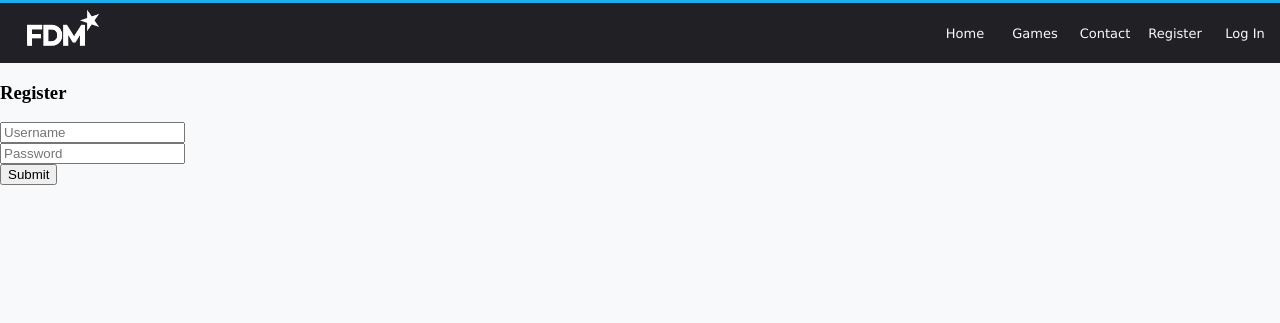
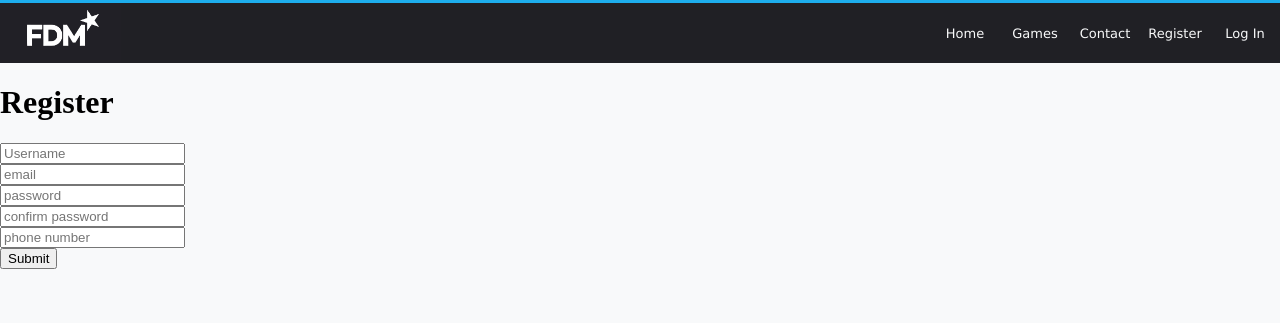
Before and after one commit to Newcastle-University-CSC2033-Group04/FDM, a Flask app: page /register in a window 1280 px wide. Shown: the top 323 px of the page. Run offline with Flask 2, Linux system fonts and the light colour scheme.

Commit message:
Change of registration page

```diff
--- a/Templates/register.html
+++ b/Templates/register.html
@@ -1,9 +1,10 @@
 {% extends "base.html" %}
 
 {% block content %}
+<link rel="stylesheet" type="text/css" href="{{ url_for('static',filename='registerStyle') }}">
 
     <div class="column is-5 is-offset-4">
-        <h3 class="title is-3">Register</h3>
+        <h1 class="title">Register</h1>
         <div class="box">
             <form method="POST">
                 <div class="field">
@@ -14,7 +15,22 @@
                 </div>
                 <div class="field">
                     <div class="control">
-                        {{ form.password(class="input", placeholder="Password") }}
+                        {{ form.password(class="input", placeholder="email") }}
+                    </div>
+                </div>
+                 <div class="field">
+                    <div class="control">
+                        {{ form.password(class="input", placeholder="password") }}
+                    </div>
+                </div>
+                 <div class="field">
+                    <div class="control">
+                        {{ form.password(class="input", placeholder="confirm password") }}
+                    </div>
+                </div>
+                 <div class="field">
+                    <div class="control">
+                        {{ form.password(class="input", placeholder="phone number") }}
                     </div>
                 </div>
                 <div>
--- a/app.py
+++ b/app.py
@@ -33,7 +33,10 @@ def register():
 
     if form.validate_on_submit():
         print(request.form.get('username'))
+        print(request.form.get('email'))
         print(request.form.get('password'))
+        print(request.form.get('confirm password'))
+        print(request.form.get('phone number'))
         return login()
 
     return render_template('register.html', form=form)
```
Also changed, not shown: templates/base.html (line endings or trailing spaces).
